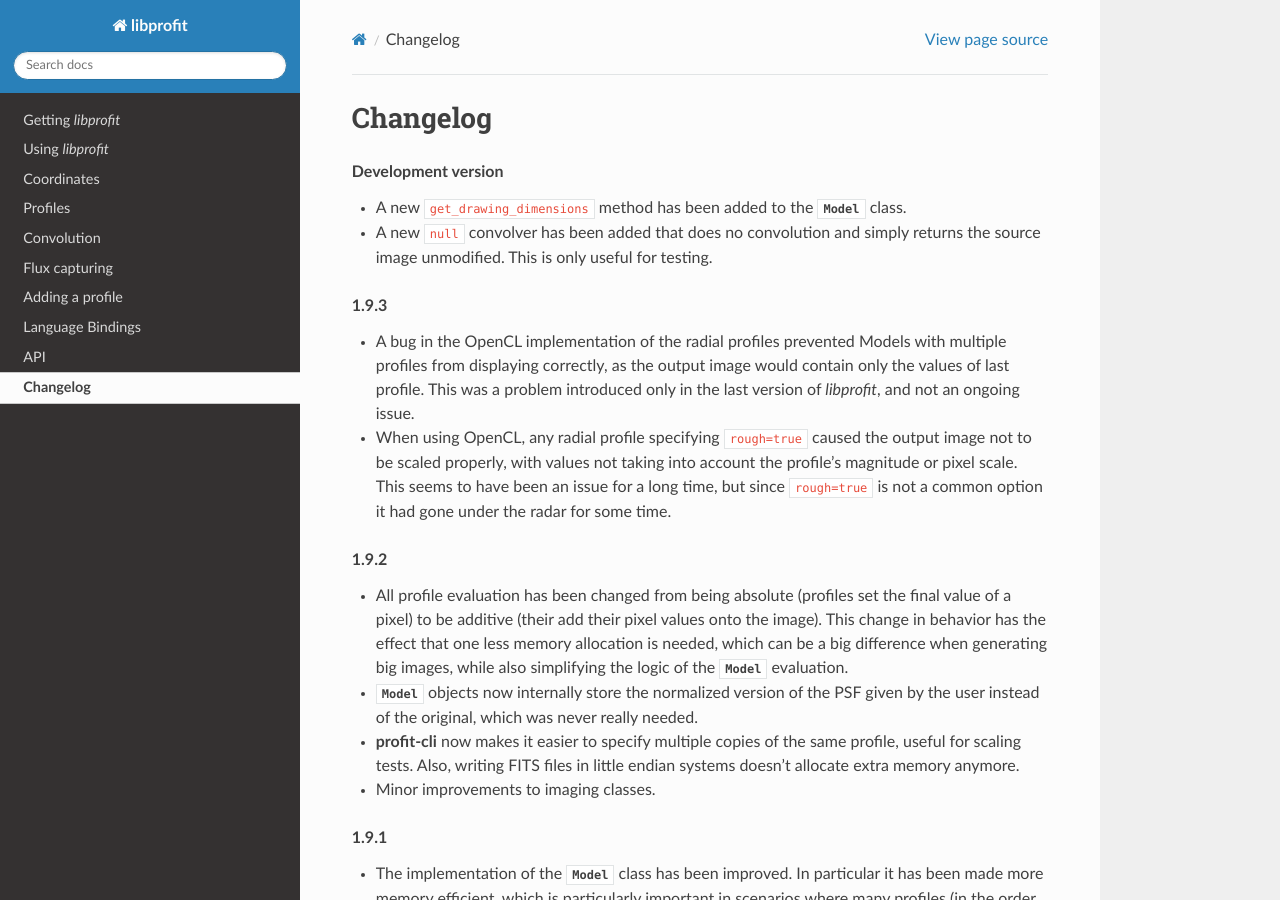
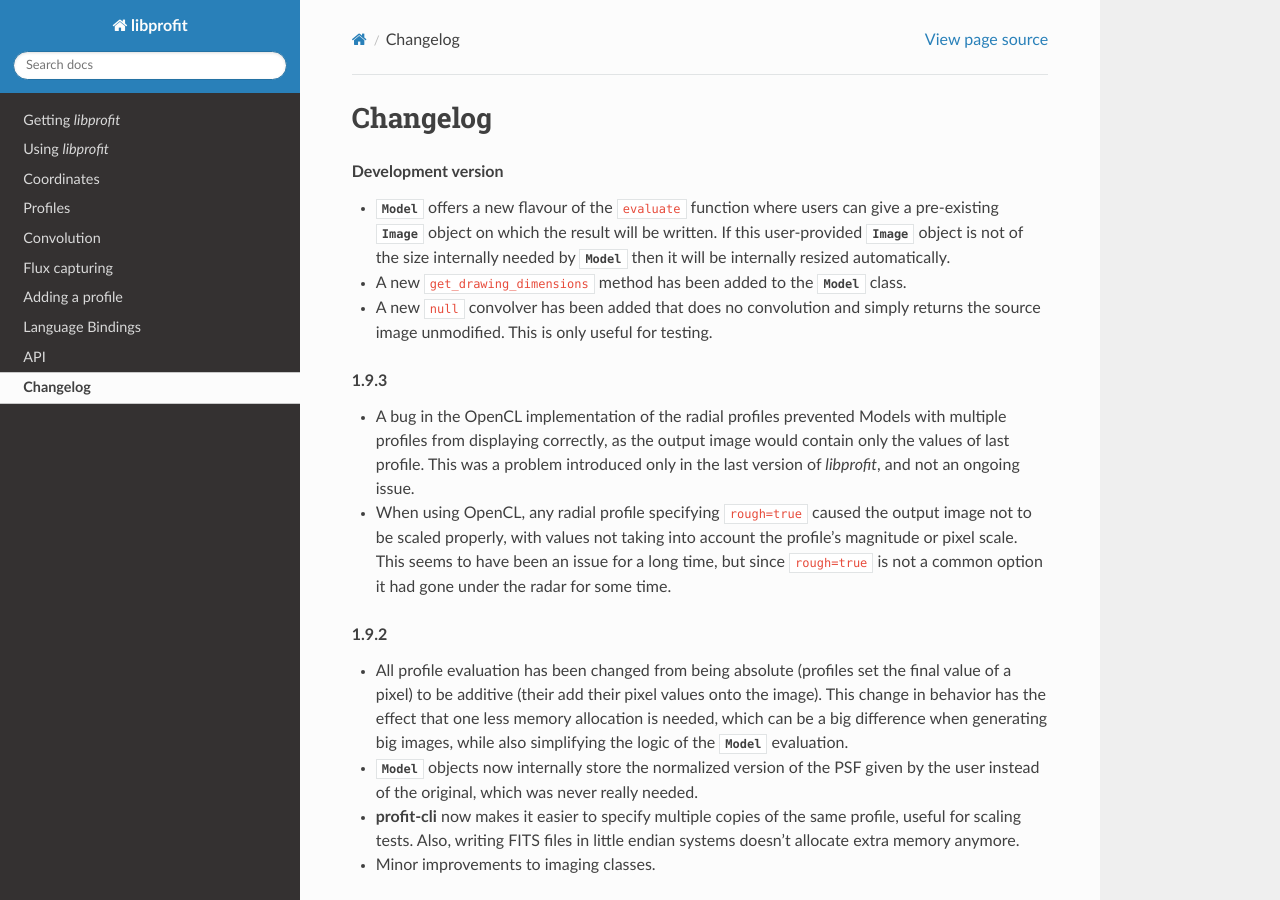
Before and after one commit to ICRAR/libprofit, a Sphinx documentation site: the page built from docs/changelog.rst, in a window 1280 px wide and 900 px high. Built offline with Sphinx 7.4.7 and the Read the Docs theme 2.0.0, drawn with Linux system fonts in a browser that asks for light colours.

Commit message:
Add new evaluate() overload to Model
Until now when users evaluate a Model, the Model internally creates the
Image object that will hold the result, and then returns it to the user.
This way, each time a new evaluation happens, a new Image object is
created, then eventually destroyed.

Although for small images this doesn't cause too much of an overhead,
for bigger images where allocation times are noticeable this can become
one of the driving costs (e.g., a 10k x 10k Image object takes ~350 ms
to be created). To help take that cost down, and allow users reuse
allocated memory/Images, this commit adds a new evaluate() overload that
takes in an Image reference rather than returning one. The given image
is checked, and if its size is exactly that needed by the Model internal
evaluation routines then it is simply zero'd out and then used for
drawing pixels on. If on the other hand the image's size is not exactly
that needed by the Model, a new one is created with the required
dimensions and used instead.

With these changes, the existing evaluate() overload becomes a thin
wrapper around the new one, creating an empty Image object, passing it
to the new overload, then returning it to the user.

Signed-off-by: Rodrigo Tobar <rtobar@icrar.org>

```diff
--- a/docs/changelog.rst
+++ b/docs/changelog.rst
@@ -7,6 +7,12 @@ Changelog
 
 .. rubric:: Development version
 
+* :class:`Model` offers a new flavour of the ``evaluate`` function
+  where users can give a pre-existing :class:`Image` object
+  on which the result will be written.
+  If this user-provided :class:`Image` object
+  is not of the size internally needed by :class:`Model`
+  then it will be internally resized automatically.
 * A new ``get_drawing_dimensions`` method
   has been added to the :class:`Model` class.
 * A new ``null`` convolver has been added
```
Also changed, not shown: 2 other files.
